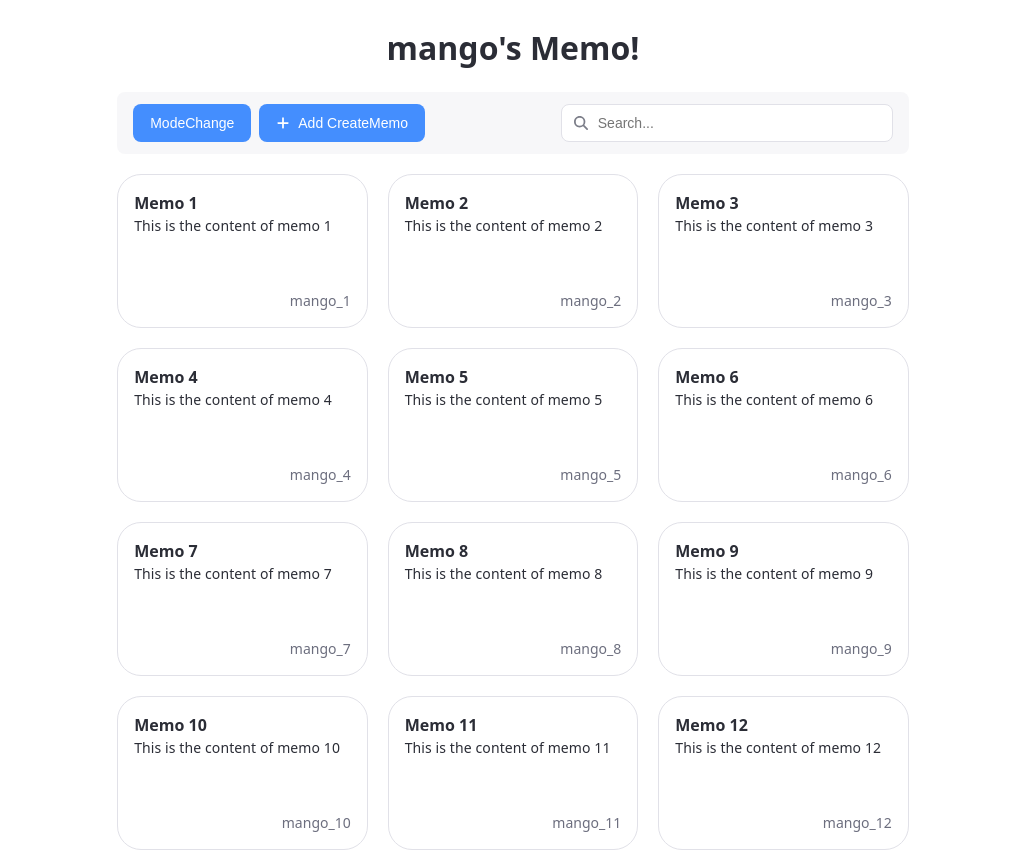
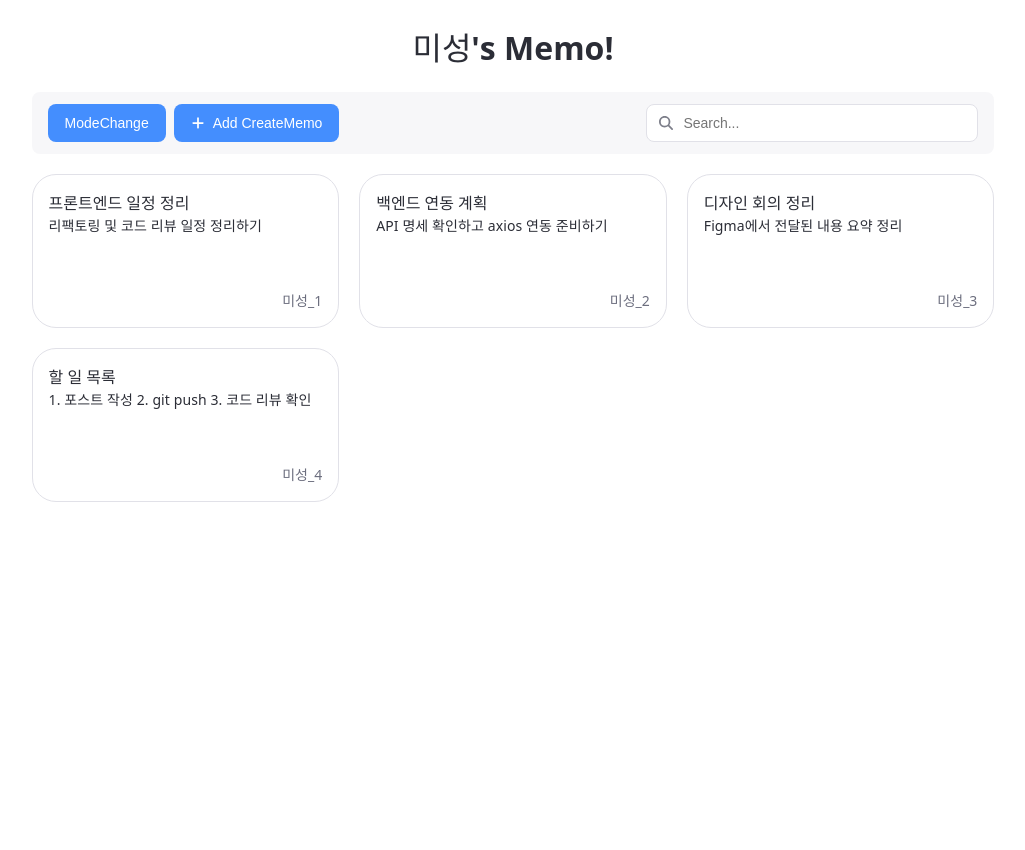
Before and after one commit to MJZ-Templates/custom-memo-app, a React (Vite) app in the folder front/: page /memo in a window 1280 px wide. Shown: the top 850 px of the page, without its empty margins (143-1168 px from the left). After the commit the page ends 800 px from the top, so only its background shows below. Built offline with nearby package versions, Linux system fonts and the light colour scheme.

Commit message:
feat: 더미데이터로 메모 정보 연동

```diff
--- a/front/src/mock/dummyMemos.js
+++ b/front/src/mock/dummyMemos.js
@@ -1,4 +1,4 @@
-import { MEMO_COLORS } from "./memoColors";
+import { MEMO_COLORS } from "../constants/memoColors";
 
 export const dummyMemos = [
   {
--- a/front/src/pages/MemoListPage.jsx
+++ b/front/src/pages/MemoListPage.jsx
@@ -1,22 +1,25 @@
-import { useState } from "react";
+import { useState, useEffect } from "react";
 import styled from "@emotion/styled";
 import { FaPlus } from "react-icons/fa6";
 
-import userStore from "../store/userStore.jsx";
-import modeStore from "../store/modeStore.jsx";
-import memoStore from "../store/memoStore.jsx";
+// 더미 데이터
+import { dummyMemos } from "../mock/dummyMemos";
+import { dummyMembers } from "../mock/dummyMembers";
 
 import { Button, MemoModal, MemoCard, SearchBar } from "../components";
 
 const MemoListPage = () => {
-  const { user } = userStore();
-  const { toggle } = modeStore();
-  const { addMemo, updateMemo, deleteMemo, memos } = memoStore();
+  const user = dummyMembers[0];
 
+  const [memos, setMemos] = useState([]);
   const [isModalOpen, setIsModalOpen] = useState(false);
   const [mode, setMode] = useState("create");
   const [selectedMemo, setSelectedMemo] = useState(null);
   const [searchQuery, setSearchQuery] = useState("");
+
+  useEffect(() => {
+    setMemos(dummyMemos);
+  }, []);
 
   const openCreateModal = () => {
     setMode("create");
@@ -37,16 +40,25 @@ const MemoListPage = () => {
 
   const handleSave = (data) => {
     if (mode === "create") {
-      addMemo(data);
+      const newMemo = {
+        ...data,
+        id: Date.now(),
+        createdAt: new Date().toISOString(),
+      };
+      setMemos((prev) => [...prev, newMemo]);
     } else if (mode === "edit" && selectedMemo) {
-      updateMemo(selectedMemo.id, data);
+      setMemos((prev) =>
+        prev.map((memo) =>
+          memo.id === selectedMemo.id ? { ...memo, ...data } : memo
+        )
+      );
     }
     closeModal();
   };
 
   const handleDelete = () => {
     if (selectedMemo) {
-      deleteMemo(selectedMemo.id);
+      setMemos((prev) => prev.filter((memo) => memo.id !== selectedMemo.id));
       closeModal();
     }
   };
@@ -64,7 +76,7 @@ const MemoListPage = () => {
       <PageTitle>{user.name}'s Memo!</PageTitle>
 
       <ButtonContainer>
-        <Button onClick={toggle}>ModeChange</Button>
+        <Button>ModeChange</Button>
         <Button onClick={openCreateModal}>
           <FaPlus />
           Add CreateMemo
--- a/front/src/store/memoStore.jsx
+++ /dev/null
@@ -1,181 +0,0 @@
-import {create} from "zustand";
-
-const memoStore = create((set) => ({
-    memos: [
-        {
-            id: 1,
-            title: "Memo 1",
-            content: "This is the content of memo 1",
-            state: "DONE",
-            createdAt: "2021-01-02 00:00:00",
-            updatedAt: "2021-01-02 20:00:00"
-        },
-        {
-            id: 2,
-            title: "Memo 2",
-            content: "This is the content of memo 2",
-            state: "TODO",
-            createdAt: "2021-01-03 00:00:00",
-            updatedAt: "2021-01-03 05:00:00"
-        },
-        {
-            id: 3,
-            title: "Memo 3",
-            content: "This is the content of memo 3",
-            state: "DONE",
-            createdAt: "2021-01-04 00:00:00",
-            updatedAt: "2021-01-04 07:00:00"
-        },
-        {
-            id: 4,
-            title: "Memo 4",
-            content: "This is the content of memo 4",
-            state: "TODO",
-            createdAt: "2021-01-05 00:00:00",
-            updatedAt: "2021-01-05 06:00:00"
-        },
-        {
-            id: 5,
-            title: "Memo 5",
-            content: "This is the content of memo 5",
-            state: "DONE",
-            createdAt: "2021-01-06 00:00:00",
-            updatedAt: "2021-01-06 16:00:00"
-        },
-        {
-            id: 6,
-            title: "Memo 6",
-            content: "This is the content of memo 6",
-            state: "TODO",
-            createdAt: "2021-01-07 00:00:00",
-            updatedAt: "2021-01-07 05:00:00"
-        },
-        {
-            id: 7,
-            title: "Memo 7",
-            content: "This is the content of memo 7",
-            state: "DONE",
-            createdAt: "2021-01-08 00:00:00",
-            updatedAt: "2021-01-08 01:00:00"
-        },
-        {
-            id: 8,
-            title: "Memo 8",
-            content: "This is the content of memo 8",
-            state: "TODO",
-            createdAt: "2021-01-09 00:00:00",
-            updatedAt: "2021-01-09 03:00:00"
-        },
-        {
-            id: 9,
-            title: "Memo 9",
-            content: "This is the content of memo 9",
-            state: "DONE",
-            createdAt: "2021-01-10 00:00:00",
-            updatedAt: "2021-01-10 10:00:00"
-        },
-        {
-            id: 10,
-            title: "Memo 10",
-            content: "This is the content of memo 10",
-            state: "TODO",
-            createdAt: "2021-01-11 00:00:00",
-            updatedAt: "2021-01-11 15:00:00"
-        },
-        {
-            id: 11,
-            title: "Memo 11",
-            content: "This is the content of memo 11",
-            state: "DONE",
-            createdAt: "2021-01-12 00:00:00",
-            updatedAt: "2021-01-12 01:00:00"
-        },
-        {
-            id: 12,
-            title: "Memo 12",
-            content: "This is the content of memo 12",
-            state: "TODO",
-            createdAt: "2021-01-13 00:00:00",
-            updatedAt: "2021-01-13 14:00:00"
-        },
-        {
-            id: 13,
-            title: "Memo 13",
-            content: "This is the content of memo 13",
-            state: "DONE",
-            createdAt: "2021-01-14 00:00:00",
-            updatedAt: "2021-01-14 17:00:00"
-        },
-        {
-            id: 14,
-            title: "Memo 14",
-            content: "This is the content of memo 14",
-            state: "TODO",
-            createdAt: "2021-01-15 00:00:00",
-            updatedAt: "2021-01-15 06:00:00"
-        },
-        {
-            id: 15,
-            title: "Memo 15",
-            content: "This is the content of memo 15",
-            state: "DONE",
-            createdAt: "2021-01-16 00:00:00",
-            updatedAt: "2021-01-16 20:00:00"
-        },
-        {
-            id: 16,
-            title: "Memo 16",
-            content: "This is the content of memo 16",
-            state: "TODO",
-            createdAt: "2021-01-17 00:00:00",
-            updatedAt: "2021-01-17 20:00:00"
-        },
-        {
-            id: 17,
-            title: "Memo 17",
-            content: "This is the content of memo 17",
-            state: "DONE",
-            createdAt: "2021-01-18 00:00:00",
-            updatedAt: "2021-01-19 00:00:00"
-        },
-        {
-            id: 18,
-            title: "Memo 18",
-            content: "This is the content of memo 18",
-            state: "TODO",
-            createdAt: "2021-01-19 00:00:00",
-            updatedAt: "2021-01-19 16:00:00"
-        },
-        {
-            id: 19,
-            title: "Memo 19",
-            content: "This is the content of memo 19",
-            state: "DONE",
-            createdAt: "2021-01-20 00:00:00",
-            updatedAt: "2021-01-20 07:00:00"
-        },
-        {
-            id: 20,
-            title: "Memo 20",
-            content: "This is the content of memo 20",
-            state: "TODO",
-            createdAt: "2021-01-21 00:00:00",
-            updatedAt: "2021-01-21 02:00:00"
-        }
-    ],
-
-    addMemo: (memo) => set((state) => ({
-        memos: [...state.memos, memo]
-    })),
-    deleteMemo: (id) => set((state) => ({
-        memos: state.memos.filter((memo) => memo.id !== id)
-    })),
-    updateMemo: (id, newMemo) => set((state) => ({
-        memos: state.memos.map((memo) =>
-            memo.id === id
-                ? {...memo, ...newMemo, updatedAt: new Date().toISOString()}
-                : memo)
-    }))
-}));
-
-export default memoStore;
--- a/front/src/store/modeStore.jsx
+++ /dev/null
@@ -1,8 +0,0 @@
-import {create} from "zustand";
-
-const modeStore = create((set) => ({
-    mode: "gallery",
-    toggle: () => set((state) => state === "gallery" ? "kanban" : "gallery")
-}));
-
-export default modeStore;
--- a/front/src/store/userStore.jsx
+++ /dev/null
@@ -1,18 +0,0 @@
-import { create } from "zustand";
-import axios from "axios";
-
-const userStore = create((set) => ({
-    user: {
-        id: "1",
-        name: "mango",
-        email: "",
-        password: ""
-    },
-
-    fetchUser: async () => {
-        const response = await axios.get("http://localhost:8080/api/member");
-        set({ user: response.data });
-    }
-}));
-
-export default userStore;
```
